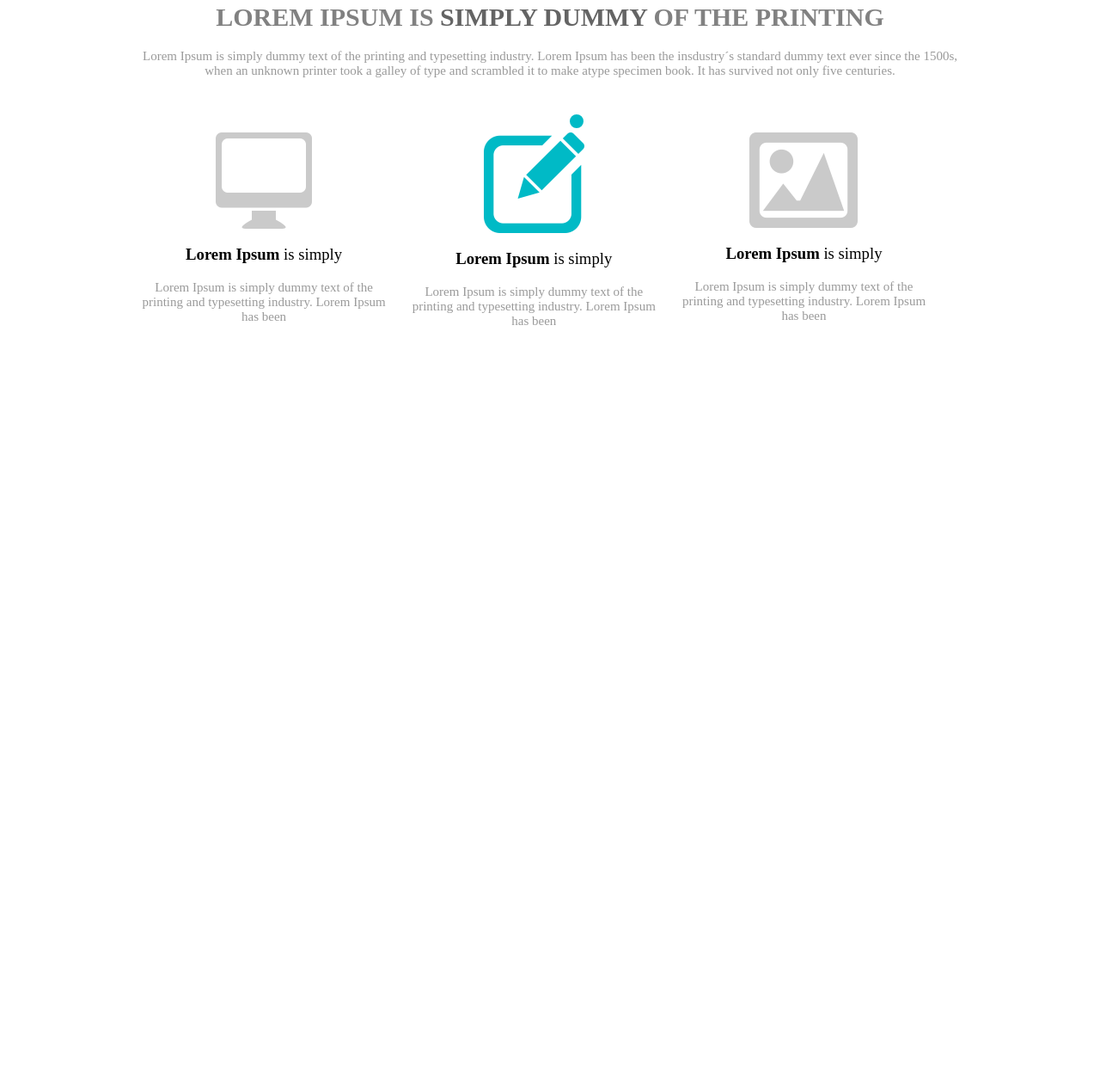
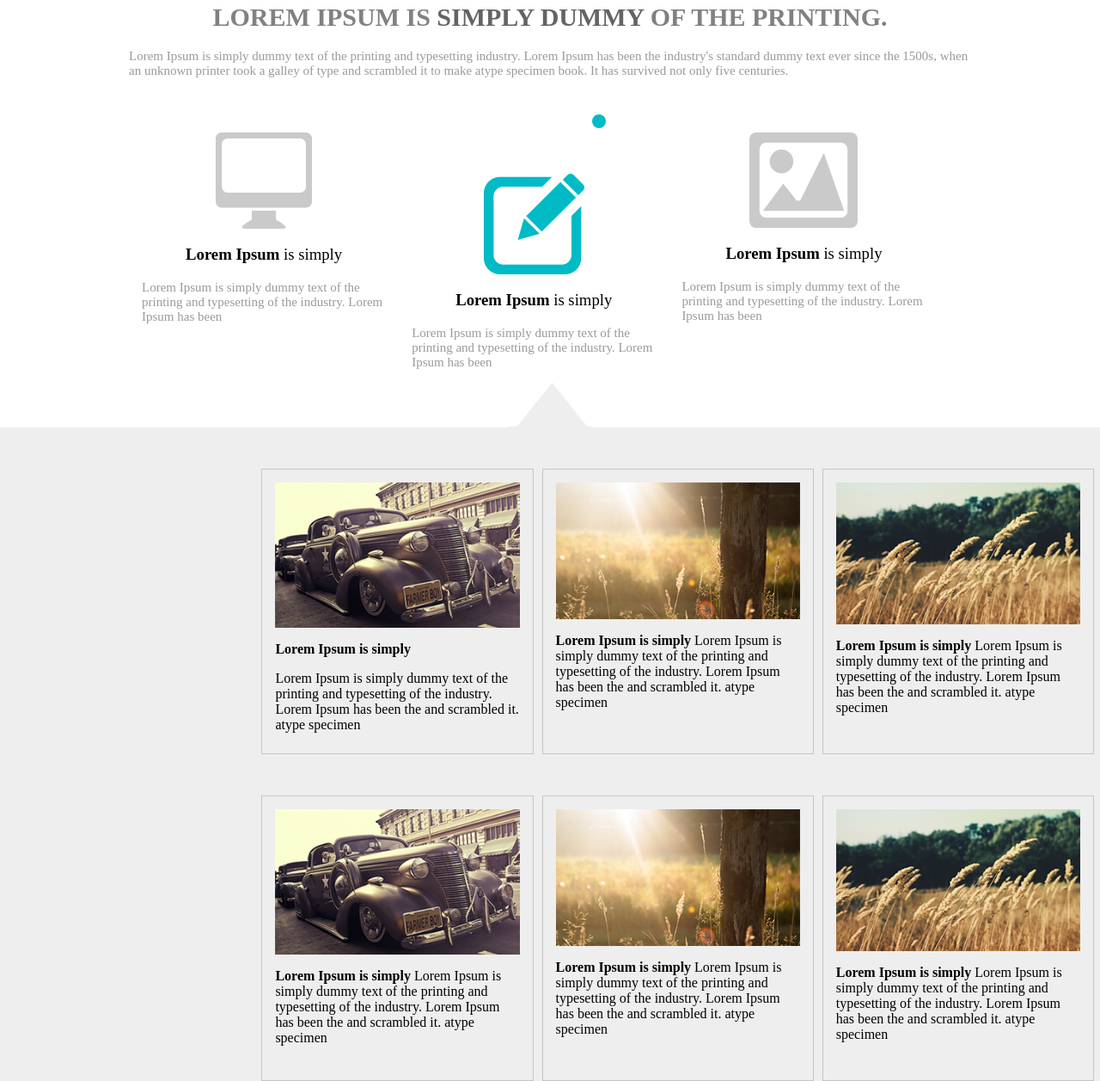
Before and after one commit to Everton-Santos/SiteTeste, a plain HTML site: page index.html in a window 1280 px wide. Shown: the part 585-1842 px from the top of the page at 86% size. Before the commit the page ends 982 px from the top, so only its background shows below. Drawn offline with nearby package versions, Linux system fonts and the light colour scheme.

Commit message:
Estilizacao do codigo. Textos e imagens acrescentadas

```diff
--- a/css/main.css
+++ b/css/main.css
@@ -3,66 +3,58 @@ body {
     height: 100%;
     margin: 0 auto;
     }
-
     ul {
        padding: 0px!important;
     }
-
     .menu-principal {
     width: 100%;
     background-color: #252323;
     height: 60px;
     }
-
     main, .content {
     margin: 0 auto;
     width: 980px;
     position: relative;
     }
-
     .logo {
      float: left;
      padding: 16px;
      width: 70%;
     }
-
     .redes-sociais ul li {
-    margin-left: 23px;
+    margin-left: 25px;
     display: inline-block;
     float: left;
     list-style: none;
     }
-
     .redes-sociais {
     width: 25%;
     float: right;
     }
-
     .header-2 {
     background-color: #ffffff;
     width: 980px;
     margin: 0 auto;
     padding: 16px;
     }
-
     .menu-urls {
     height: 80px;
     border-bottom: 3px solid #efefef;
     }
-
     .menu ul li {
         display: inline-block;
         color: #8b8b8b;
         margin-left: 15px;
-    height: 48px;
+        height: 50px;
+    }
+
+    .menu ul li:hover {
+        border-bottom: 3px solid #00bac6;
     }
 
     .menu ul li a:hover {
         color: #00bac6;
-}
 
-.menu ul li:hover {
-    border-bottom: 3px solid #00bac6;
     }
 
     .menu ul li a {
@@ -71,35 +63,30 @@ main, .content {
         font-size: 18px;
         text-transform: uppercase;
     }
-
     .menu {
     width: 70%;
     float: left;
     }
-
     .busca {
         text-align: center;
         width: 30%;
         float: right;
     }
-
     .busca input {
-    background-image: url('../img/icone-search.png');
+        background-image: url(../img/icone-search.png);
         background-repeat: no-repeat;
+        height: 36px;
+        padding: 12px;
+        width: 190px;
+        margin-top: 10px;
         background-position: 96%;
-    height: 36px;
-    width: 190px;
-    padding: 12px;
-    margin-top: 10px;
         border: 1px solid #d6d6d6;
     }
-
     .col-100 {
         width: 100%;
         float: left;
         position: relative;
     }
-
     button.slick-prev {
         font-size: 0px;
         border: none;
@@ -108,11 +95,10 @@ button.slick-prev {
         z-index: 9;
         background-color: transparent;
         position: absolute;
-    background-image: url('../img/anterior.png');
+        background-image: url(../img/anterior.png);
         top: 35%;
         left: 14%;
     }
-
     button.slick-next {
         font-size: 0px;
         border: none;
@@ -121,19 +107,16 @@ button.slick-next {
         z-index: 9;
         background-color: transparent;
         position: absolute;
-    background-image: url('../img/proximo.png');
+        background-image: url(../img/proximo.png);
         top: 35%;
         right: 14%;
     }
-
     .slick-list {
         width: 100%!important;
     }
-
     .slick-initialized {
         overflow: hidden;
     }
-
     .slick-dots li button {
         font-size: 0px;
         border: 5px solid #ffffff;
@@ -142,13 +125,13 @@ button.slick-next {
         background: transparent;
         border-radius: 50%;
         cursor: pointer;
+
     }
-
     .slick-dots {
         margin: 0 auto;
         width: 50%;
         position: absolute;
-    left: 45%;
+        left: 47%;
         top: 570px;
     }
 
@@ -157,38 +140,49 @@ li.slick-active button {
     }
 
     .slick-dots li {
-    padding-left: 10px ;
+        padding-left: 10px;
         display: inline-block;
     }
 
     .texto-destaque {
         text-align: center;
     }
-
     .texto-destaque strong {
         color: #646464;
     }
-
     .texto-destaque h1 {
         text-transform: uppercase;
         font-size: 30px;
         color: #818181;
     }
-
     .texto-destaque p {
+        font-size: 15px;
         color: #9a9a9a;
-    font-size: 15px;
     }
 
     .col-3 {
+        text-align: center;
         padding-left: 15px;
         padding-right: 15px;
         width: 29%;
         float: left;
         position: relative;
     }
-
-
+    .bloco-imagem img {
+        margin: 0 auto;
+        width: 100%;
+        height: auto;
+    }
+    .bloco-imagem {
+        height: 300px;
+        border: 1px solid #c5c5c5;
+        padding-top: 15px;
+        padding-bottom: 15px;
+        margin-left: 10px;
+    }
+    .bloco-imagem b, p {
+        text-align: left;
+    }
     .bloco-texto {
         margin-top: 3em;
     }
@@ -196,3 +190,18 @@ li.slick-active button {
     h3 {
         font-weight: normal!important;
     }
+
+    .bloco-imagens-texto {
+        background-color: #eeeeee;
+    }
+
+    .bloco-imagens-texto:before {
+        width: 100%;
+        display: inline-block;
+        content: '';
+        height: 52px;
+        background: #ffffff;
+        background-image: url('../img/setinha.png');
+        background-repeat: no-repeat;
+        background-position: center;
+    }
--- a/index.html
+++ b/index.html
@@ -14,26 +14,53 @@
                 </div>
                 <div class="redes-sociais">
                     <ul>
-                        <li><a href=""> <img src="./img/rss.png" /> </a> </li>
-                        <li><a href=""> <img src="./img/face.png" /> </a> </li>
-                        <li><a href=""> <img src="./img/tw.png" /> </a> </li>
-                        <li><a href=""> <img src="./img/linkedin.png" /> </a> </li>
+                        <li>
+                            <a href="">
+                                <img src="./img/rss.png" />
+                            </a>
+                        </li>
+                        <li>
+                            <a href="">
+                                <img src="./img/face.png" />
+                            </a>
+                        </li>
+                        <li>
+                            <a href="">
+                                <img src="./img/tw.png" />
+                            </a>
+                        </li>
+                        <li>
+                            <a href="">
+                                <img src="./img/linkedin.png" />
+                            </a>
+                        </li>
                     </ul>
                 </div>
             </div>
         </main>
     </header>
-
     <main class="col-100 menu-urls">
         <div class="header-2">
             <div class="menu">
                 <ul>
-                    <li><a href="">Home</a> </li>
-                    <li><a href="">About Us</a> </li>
-                    <li><a href="">Service</a> </li>
-                    <li><a href="">Pages</a> </li>
-                    <li><a href="">Blog</a> </li>
-                    <li><a href="">Contact Us</a> </li>
+                    <li>
+                        <a href="">Home</a>
+                    </li>
+                    <li>
+                        <a href="">About Us</a>
+                    </li>
+                    <li>
+                        <a href="">Service</a>
+                    </li>
+                    <li>
+                        <a href="">Pages</a>
+                    </li>
+                    <li>
+                        <a href="">Blog</a>
+                    </li>
+                    <li>
+                        <a href="">Contact Us</a>
+                    </li>
                 </ul>
             </div>
             <div class="busca">
@@ -49,30 +76,100 @@
             <img src="./img/banner.png" />
         </div>
     </div>
-
     <div class="col-100">
         <div class="content texto-destaque">
-            <h1>Lorem Ipsum is <strong>simply dummy</strong> of the printing</h1>
+            <h1>Lorem Ipsum is <strong>simply dummy</strong> of the printing.</h1>
             <p>Lorem Ipsum is simply dummy text of the printing and typesetting industry. Lorem Ipsum has been the
-                insdustry´s standard dummy text ever since the 1500s, when an unknown printer took a galley of type and
-                scrambled it to make atype specimen book. It has survived not only five centuries.</p>
+                industry's standard dummy text ever since the 1500s, when an unknown printer took a galley of type and
+                scrambled it to make atype specimen book.
+                It has survived not only five centuries.</p>
 
             <div class="col-3 bloco-texto">
-                <img src="./img/content-1.png">
-                <h3> <b>Lorem Ipsum</b> is simply</h3>
-                <p>Lorem Ipsum is simply dummy text of the printing and typesetting industry. Lorem Ipsum has been</p>
+                <img src="./img/content-1.png" />
+                <h3><b>Lorem Ipsum</b> is simply</h3>
+                <p>Lorem Ipsum is simply dummy text of the printing and typesetting of the industry. Lorem
+                    Ipsum has been
+                </p>
             </div>
+            <div class="col-3 bloco-texto" style="margin-top: 6em;">
+                <img src="./img/content-2.png" />
+                <h3><b>Lorem Ipsum</b> is simply</h3>
+                <p>Lorem Ipsum is simply dummy text of the printing and typesetting of the industry. Lorem
+                    Ipsum has been
+                </p>
+            </div>
+            <div class="col-3 bloco-texto">
+                <img src="./img/content-3.png" />
+                <h3><b>Lorem Ipsum</b> is simply</h3>
+                <p>Lorem Ipsum is simply dummy text of the printing and typesetting of the industry. Lorem
+                    Ipsum has been
+                </p>
+            </div>
+        </div>
+    </div>
+    <div class="col-100 bloco-imagens-texto">
+        <div class="content" style="margin-left: 23%; float: left;">
+            <div class="col-3 bloco-texto bloco-imagem">
+                <img src="./img/imagem1.png">
+                <p><b>Lorem Ipsum is simply</b></p>
+                <p>Lorem Ipsum is simply dummy text of the printing and typesetting of the
+                    industry. Lorem
+                    Ipsum has been
+                    the and scrambled it.
+                    atype specimen
+                </p>
+            </div>
+            <div class="col-3 bloco-texto bloco-imagem">
+                <img src="./img/imagem2.png">
+                <p><b>Lorem Ipsum is simply</b>
+                    Lorem Ipsum is simply dummy text of the printing and typesetting of the
+                    industry. Lorem
+                    Ipsum has been
+                    the and scrambled it.
+                    atype specimen
+                </p>
+            </div>
+            <div class="col-3 bloco-texto bloco-imagem">
+                <img src="./img/imagem3.png">
+                <p><b>Lorem Ipsum is simply</b>
+                    Lorem Ipsum is simply dummy text of the printing and typesetting of the
+                    industry. Lorem
+                    Ipsum has been
+                    the and scrambled it.
+                    atype specimen
+                </p>
 
-            <div class="col-3 bloco-texto">
-                <img src="./img/content-2.png">
-                <h3> <b>Lorem Ipsum</b> is simply</h3>
-                <p>Lorem Ipsum is simply dummy text of the printing and typesetting industry. Lorem Ipsum has been</p>
             </div>
-
-            <div class="col-3 bloco-texto">
-                <img src="./img/content-3.png">
-                <h3> <b>Lorem Ipsum</b> is simply</h3>
-                <p>Lorem Ipsum is simply dummy text of the printing and typesetting industry. Lorem Ipsum has been</p>
+        </div>
+        <div class="content" style="margin-left: 23%; float: left;">
+            <div class="col-3 bloco-texto bloco-imagem">
+                <img src="./img/imagem1.png">
+                <p><b>Lorem Ipsum is simply</b>
+                    Lorem Ipsum is simply dummy text of the printing and typesetting of the
+                    industry. Lorem
+                    Ipsum has been
+                    the and scrambled it.
+                    atype specimen
+                </p>
+            </div>
+            <div class="col-3 bloco-texto bloco-imagem">
+                <img src="./img/imagem2.png">
+                <p><b>Lorem Ipsum is simply</b>
+                    Lorem Ipsum is simply dummy text of the printing and typesetting of the
+                    industry. Lorem
+                    Ipsum has been
+                    the and scrambled it.
+                    atype specimen</p>
+            </div>
+            <div class="col-3 bloco-texto bloco-imagem">
+                <img src="./img/imagem3.png">
+                <p><b>Lorem Ipsum is simply</b>
+                    Lorem Ipsum is simply dummy text of the printing and typesetting of the
+                    industry. Lorem
+                    Ipsum has been
+                    the and scrambled it.
+                    atype specimen
+                </p>
             </div>
         </div>
     </div>
@@ -81,5 +178,3 @@
     <script type="text/javascript" src="./slick.min.js"></script>
     <script type="text/javascript" src="./js/main.js"></script>
 </body>
-
-</html>
```
Also changed, not shown: img/imagem1.png (added), img/imagem2.png (added), img/imagem3.png (added), img/setinha.png (added). Lines whose indentation alone changed are shown as unchanged.
